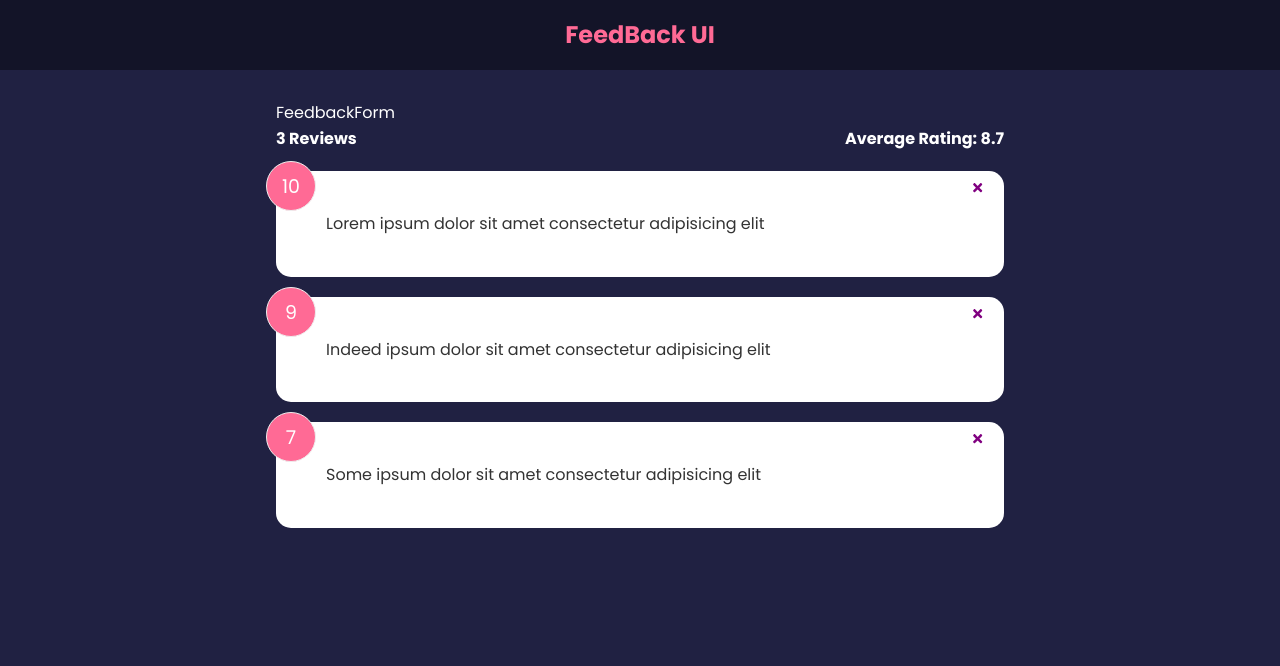
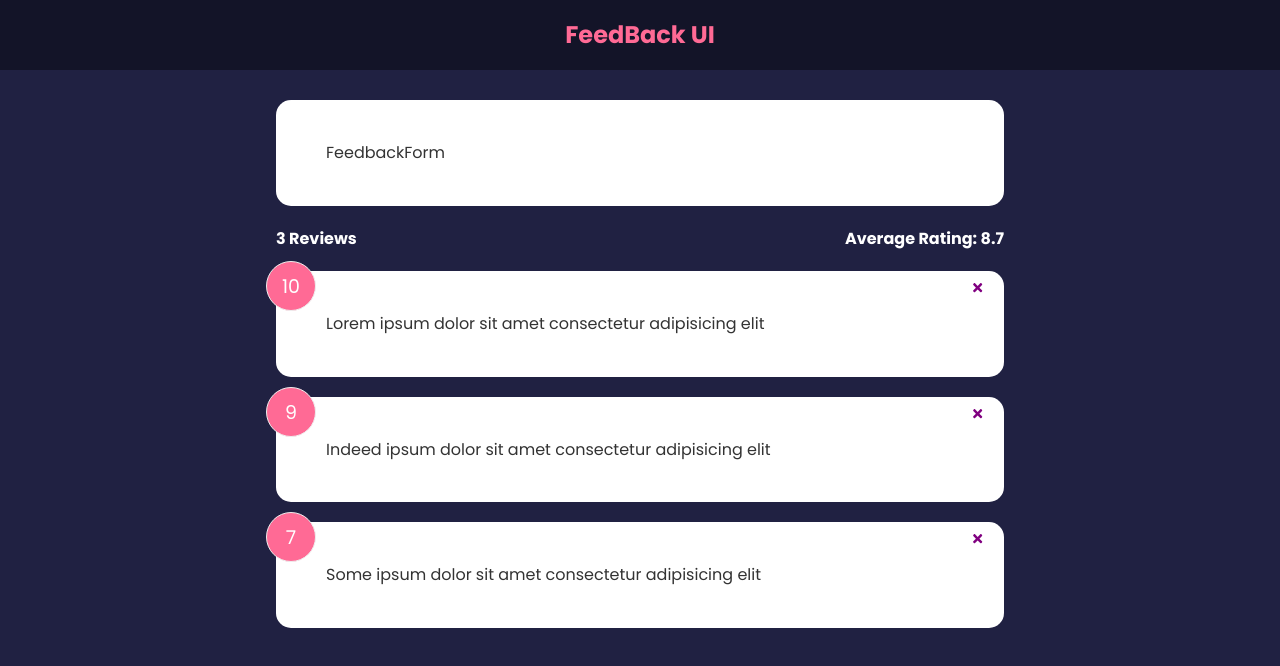
Before and after one commit to billionsjoel/feedback-app, a React (Create React App) app: page / in a window 1280 px wide. Shown: the top 666 px of the page. Built offline with nearby package versions, Linux system fonts and the light colour scheme.

Commit message:
Use card component instead of div

```diff
--- a/src/components/FeedbackForm.jsx
+++ b/src/components/FeedbackForm.jsx
@@ -1,7 +1,7 @@
 import Card from './shared/Card';
 
 function FeedbackForm() {
-	return <div>FeedbackForm</div>;
+	return <Card>FeedbackForm</Card>;
 }
 
 export default FeedbackForm;
```
